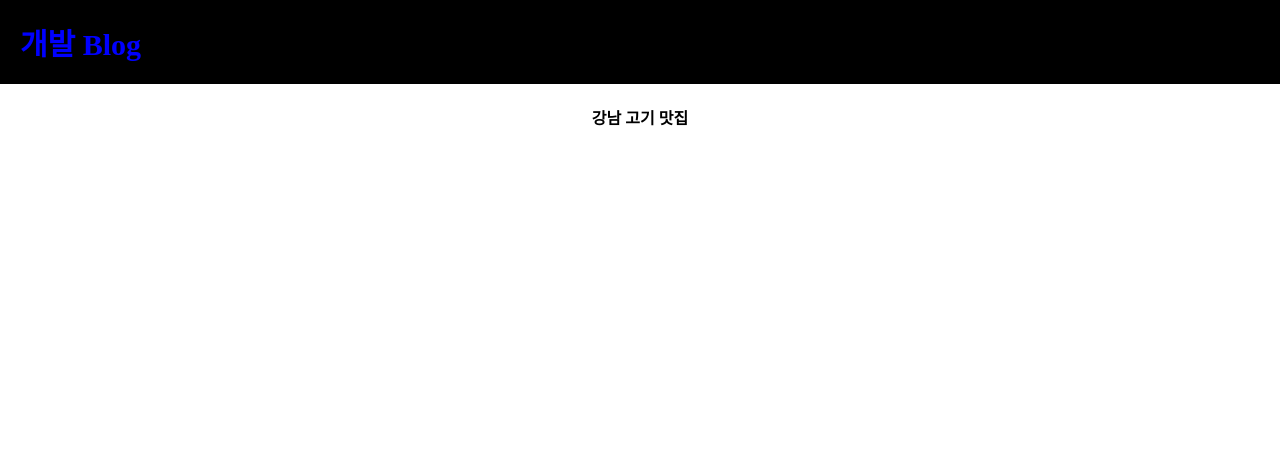
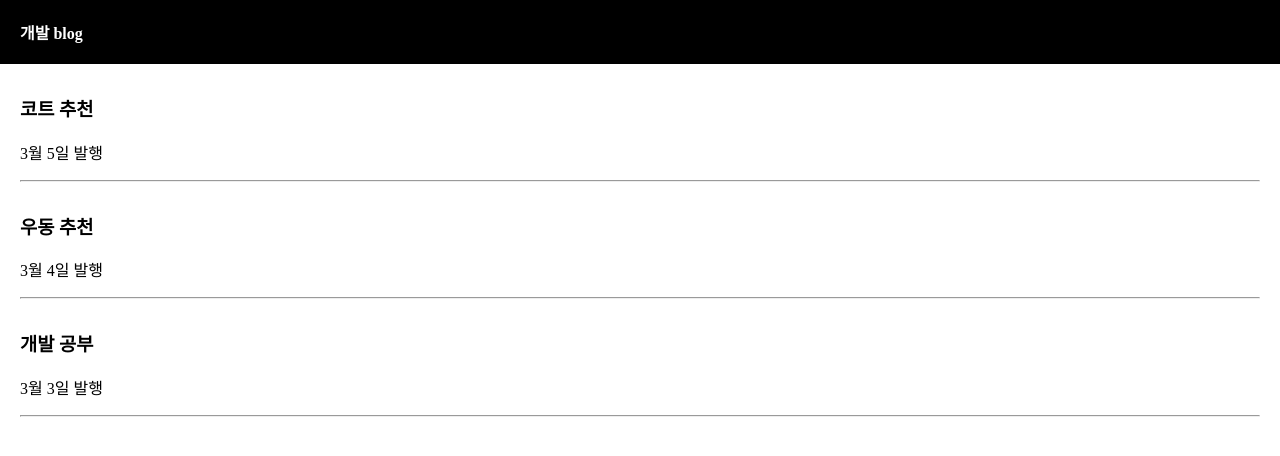
Before and after one commit to AhGnuesHo/React-class, a React (Create React App) app: page / in a window 1280 px wide. Shown: the top 456 px of the page. Built offline with nearby package versions, Linux system fonts and the light colour scheme.

Commit message:
state사용

```diff
--- a/src/App.css
+++ b/src/App.css
@@ -11,6 +11,12 @@ body{
   padding: 20px;
   color: white;
   font-weight: 600;
+}
+.list {
+  margin-top : 30px;
+  text-align : left;
+  padding-left : 20px;
+  padding-right : 20px;
 }
 .App-logo {
   height: 40vmin;
--- a/src/App.js
+++ b/src/App.js
@@ -1,28 +1,42 @@
+import React, {useState} from 'react'; // 리액트의 내장 함수를 사용
 import logo from './logo.svg';
 import './App.css';
 //리액트는 데이터 바인딩 쉽게할 수 있다.
+//데이터는 변수에 넣거나, state에 넣거나 한다.
+function App(){
 
-function App() {
-
+  let[글제목, 글제목변경] = useState(['코트 추천','우동 추천','개발 공부']);
+  // 두개의 배열이 생성됨 [a, b] a는 state, b는 state 변경 함수
+  // state 변수 대신 쓰는 데이터 저장 공간
+  // useState()를 이용해 만들어야한다.
+  // useState안에는 배열이나 오브젝트가 들어가도 된다. useState(['코트 추천','우동 추천']) { 글 제목[1] }
+  // state를 사용하는 이유는 웹이 app처럼 동작하게 만들고 싶어서 사용한다
+  // state는 변경되면 랜더링이 자동으로 된다. 새로고침이 필요없다. 즉 자주바뀌는 데이터는 state사용
   let posts = '강남 고기 맛집';
 
-  // function 함수(){
-  //   return 100;
-  // }
-
   return (
-    // html 작성 가능
     <div className="App">
       <div className="black-nav">
-        {/*오브젝트 형식으로 넣아야함, 카멜케이스 사용해야함 */}
-        <div style = {{color : 'blue', fontSize : '30px'}}>개발 Blog</div>
+        {/* 수시로 바뀌지 않는 데이터는 변수로 사용하는 것이 좋다 */}
+        <div>개발 blog</div>
       </div>
-      {/* <img src ={ logo }></img> */}
-      {/* 이미지 임포트하는법 */}
-      <h4> { posts } </h4>
-      {/* <h4> { 함수() } </h4> */}
+      <div className="list">
+        <h3>{ 글제목[0] }</h3>
+        <p>3월 5일 발행</p>
+        <hr/>
+      </div>
+      <div className="list">
+        <h3>{ 글제목[1] }</h3>
+        <p>3월 4일 발행</p>
+        <hr/>
+      </div>
+      <div className="list">
+        <h3>{ 글제목[2] }</h3>
+        <p>3월 3일 발행</p>
+        <hr/>
+      </div>
     </div>
-  );
+  )
 }
 
 export default App;
```
